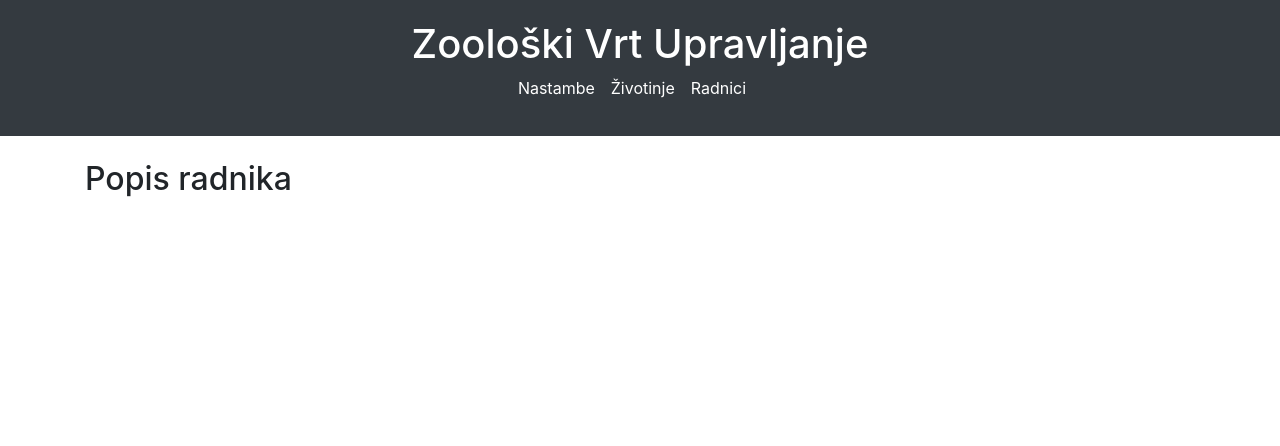
After one commit to markosalai/Zooloski, a Django app: page /zooloski/radnici/ in a window 1280 px wide. The commit adds this page. Shown: the top 446 px of the page. Run offline with Django 5.2, Linux system fonts and the light colour scheme; data that the repository does not hold is empty; some libraries are stand-ins or nearby versions.

Commit message:
prikaz radnika i njihovih detalja

```diff
--- a/Zooloski/forms.py
+++ b/Zooloski/forms.py
@@ -1,5 +1,5 @@
 from django import forms
-from .models import Nastamba, Zivotinja
+from .models import Nastamba, Zivotinja, Radnik
 
 class NastambaForm(forms.ModelForm):
     class Meta:
@@ -9,3 +9,7 @@ class ZivotinjaForm(forms.ModelForm):
     class Meta:
         model = Zivotinja
         fields = ['hrvatski_naziv', 'latinski_naziv', 'engleski_naziv', 'ime', 'broj', 'nastamba', 'porijeklo', 'datum_nastanka']
+class RadnikForm(forms.ModelForm):
+    class Meta:
+        model = Radnik
+        fields = ['ime', 'prezime', 'kontakt', 'obrazovanje', 'sposobnost', 'rok_trajanja_kvalifikacija']
--- a/Zooloski/templates/base.html
+++ b/Zooloski/templates/base.html
@@ -60,7 +60,7 @@
                 <ul class="d-inline-flex">
                     <li class="mr-3"><a href="{% url 'nastamba_list' %}">Nastambe</a></li>
                     <li class="mr-3"><a href="{% url 'zivotinja_list' %}">Životinje</a></li>
-                    <li><a href="#">Radnici</a></li>
+                    <li class="mr-3"><a href="{% url 'radnik_list' %}">Radnici</a></li>
                 </ul>
             </nav>
         </div>
--- /dev/null
+++ b/Zooloski/templates/radnik_list.html
@@ -0,0 +1,13 @@
+{% extends 'base.html' %}
+{% block title %}Radnici{% endblock %}
+
+{% block content %}
+    <h2>Popis radnika</h2>
+    <ul>
+        {% for radnik in radnici %}
+            <li>
+                    <a href = "{% url 'radnik_detail' radnik.id %}">{{ radnik.ime }} {{ radnik.prezime }}</a>
+            </li>
+        {% endfor %}
+    </ul>
+{% endblock %}
--- a/Zooloski/templates/zivotinja_detail.html
+++ b/Zooloski/templates/zivotinja_detail.html
@@ -11,5 +11,5 @@
 <p><strong>Porijeklo:</strong> {{ zivotinja.porijeklo }}</p>
 <p><strong>Datum dolaska u Zoo:</strong> {{ zivotinja.datum_nastanka }}</p>
 <a href="{% url 'zivotinja_update' zivotinja.id %}">Uredi</a>
-<a href="{% url 'zivotinja_list' %}">Natrag na popis zivotinja</a>
+<a href="{% url 'zivotinja_list' %}">Natrag na popis životinja</a>
 {% endblock %}
--- a/Zooloski/urls.py
+++ b/Zooloski/urls.py
@@ -13,6 +13,8 @@ urlpatterns = [
     path('zivotinje/<int:id>/', views.zivotinja_detail, name='zivotinja_detail'),
     path('zivotinje/dodaj/', views.zivotinja_create, name='zivotinja_create'),
     path('zivotinje/<int:id>/uredi/', views.zivotinja_update, name='zivotinja_update'),  # URL za uređivanje životinja
-    path('report/zivotinje',views.report_zivotinje,name='report_zivotinje') # Izvjestaj troskova zivotinja
+    path('report/zivotinje',views.report_zivotinje,name='report_zivotinje'), # Izvjestaj troskova zivotinja
+    path('radnici/', views.radnik_list, name='radnik_list'),
+    path('radnici/<int:id>', views.radnik_detail, name='radnik_detail'),
 
 ]
--- a/Zooloski/views.py
+++ b/Zooloski/views.py
@@ -1,7 +1,7 @@
 from django.shortcuts import render, get_object_or_404, redirect
 from django.http import HttpResponse
 from .models import *
-from .forms import NastambaForm,ZivotinjaForm
+from .forms import NastambaForm, ZivotinjaForm
 from django.contrib.auth.views import LoginView
 # Create your views here.
 
@@ -65,6 +65,7 @@ def zivotinja_list(request):
     else:
         form = ZivotinjaForm()
     return render(request, 'zivotinja_list.html', {'zivotinje': zivotinje, 'form': form})
+
 def zivotinja_detail(request, id):
     zivotinja = get_object_or_404(Zivotinja, id=id)
     return render(request, 'zivotinja_detail.html', {'zivotinja': zivotinja})
@@ -123,3 +124,11 @@ def report_zivotinje(request):
         'combined_data': combined_data
     }
     return render(request, 'report.html', context)
+
+def radnik_list(request):
+    radnici = Radnik.objects.all()
+    return render(request, 'radnik_list.html', {'radnici' : radnici})
+
+def radnik_detail(request, id):
+    radnik = get_object_or_404(Radnik, id=id)
+    return render(request, 'radnik_detail.html', {'radnik': radnik})
```
Also changed, not shown: Zooloski/templates/radnik_detail.html (added, +11 -0 lines).
